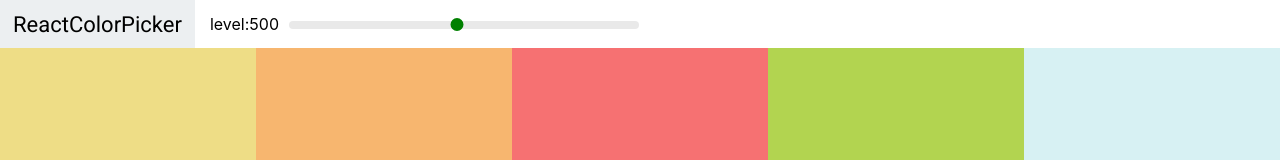
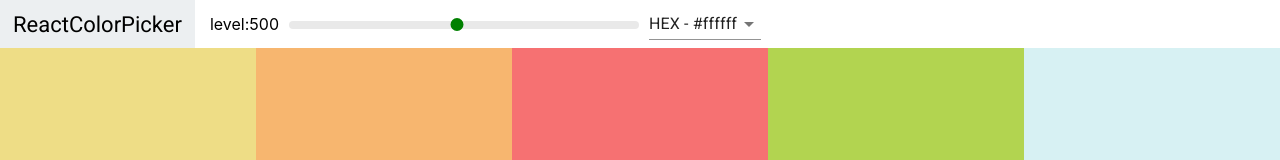
Before and after one commit to sachinjachak2001/color-app, a React (Create React App) app: page / in a window 1280 px wide. Shown: the top 160 px of the page. Built offline with nearby package versions, Linux system fonts and the light colour scheme.

Commit message:
Add select and material UI

```diff
--- a/package.json
+++ b/package.json
@@ -3,6 +3,7 @@
   "version": "0.1.0",
   "private": true,
   "dependencies": {
+    "@material-ui/core": "^4.12.1",
     "@testing-library/jest-dom": "^5.14.1",
     "@testing-library/react": "^11.2.7",
     "@testing-library/user-event": "^12.8.3",
--- a/src/Navbar.js
+++ b/src/Navbar.js
@@ -1,11 +1,23 @@
 import React, { Component } from "react";
+import Select from "@material-ui/core/Select";
+import MenuItem from "@material-ui/core/MenuItem";
 import Slider, { Range } from "rc-slider";
 import "rc-slider/assets/index.css";
 import "./Navbar.css";
 
 class Navbar extends Component {
+  constructor(props) {
+    super(props);
+    this.state = { format: "hex" };
+    this.handleChange = this.handleChange.bind(this);
+  }
+  handleChange(e) {
+    this.setState({ format: e.target.value });
+    this.props.handleChange(e.target.value);
+  }
   render() {
-    let { level, changeLevels } = this.props;
+    let { level, changeLevels, handleChange } = this.props;
+    let { format } = this.state;
     return (
       <header className="Navbar">
         <div className="logo">
@@ -23,6 +35,13 @@
             />
           </div>
         </div>
+        <div className="select-container">
+          <Select value={format} onChange={this.handleChange}>
+            <MenuItem value="hex">HEX - #ffffff</MenuItem>
+            <MenuItem value="rgb">RGB - rgb(255,255,255)</MenuItem>
+            <MenuItem value="rgba">RGBA - rgba(255,255,255,1)</MenuItem>
+          </Select>
+        </div>
       </header>
     );
   }
--- a/src/Palette.js
+++ b/src/Palette.js
@@ -8,21 +8,31 @@
     super(props);
     this.state = {
       level: 500,
+      format: "hex",
     };
     this.changeLevels = this.changeLevels.bind(this);
+    this.changeFormat = this.changeFormat.bind(this);
   }
+
   changeLevels(level) {
     this.setState({ level: level });
   }
+  changeFormat(val) {
+    this.setState({ format: val });
+  }
   render() {
     const { colors } = this.props.palette;
-    const { level } = this.state;
+    const { level, format } = this.state;
     const colorBoxes = colors[level].map((color) => (
-      <ColorBox background={color.hex} name={color.name} />
+      <ColorBox background={color[format]} name={color.name} />
     ));
     return (
       <div className="Palette">
-        <Navbar level={level} changeLevels={this.changeLevels} />
+        <Navbar
+          level={level}
+          changeLevels={this.changeLevels}
+          handleChange={this.changeFormat}
+        />
         {/* Navbar goes here */}
         <div className="Palette-colors">
           {/* Bunch of color- boxes goes here */}
```
Also changed, not shown: 1 other file (tests, documents, lock files or other folders).
